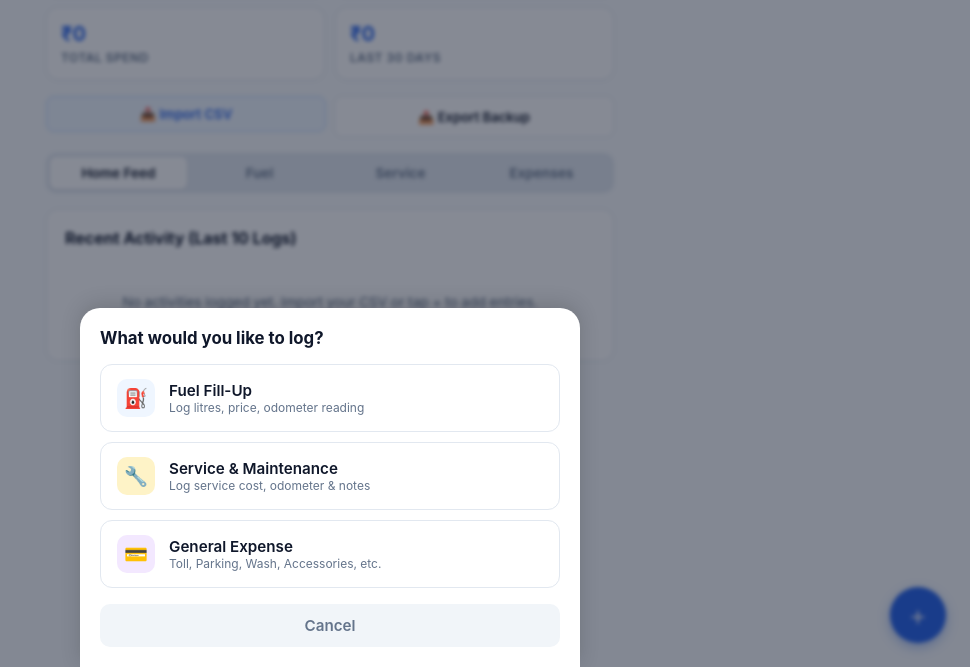
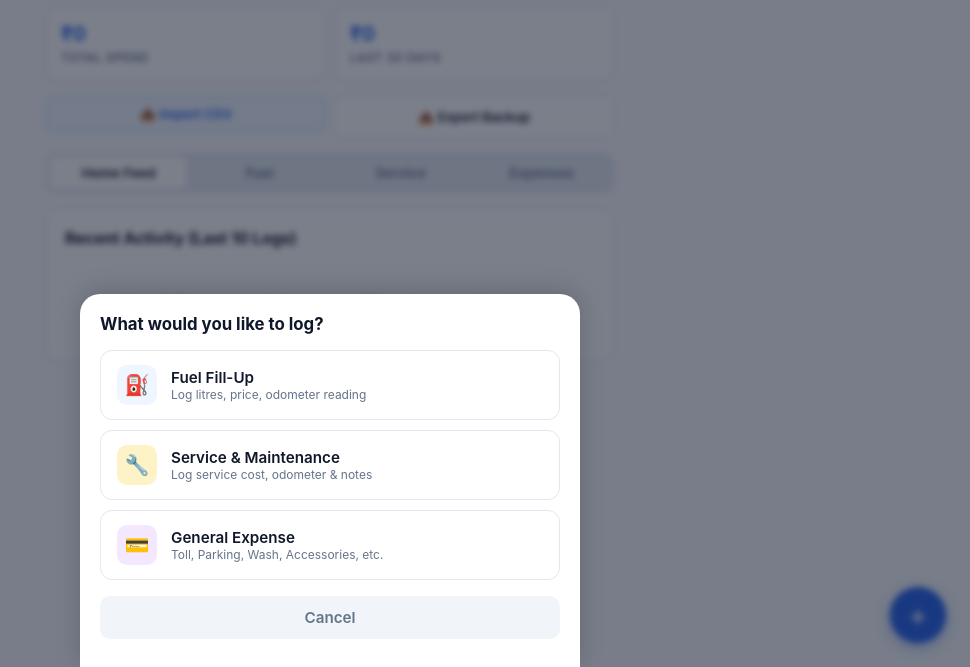
Before and after one commit to sastismm-boop/Vehicle-log, a plain HTML site: page index.html in a window 1280 px wide. Both pictures are taken after a click on the button "Add New Log". Shown: the part 133-800 px from the top of the page, without its empty margins (310-1280 px from the left). Drawn offline with Linux system fonts and the light colour scheme.

Commit message:
Update index.html

```diff
--- a/index.html
+++ b/index.html
@@ -26,7 +26,7 @@
     }
 
     * { box-sizing: border-box; font-family: -apple-system, BlinkMacSystemFont, 'Segoe UI', Roboto, sans-serif; margin: 0; padding: 0; }
-    body { background: var(--bg); color: var(--text); padding: 16px 16px 80px 16px; max-width: 600px; margin: 0 auto; -webkit-tap-highlight-color: transparent; }
+    body { background: var(--bg); color: var(--text); padding: 16px 16px 85px 16px; max-width: 600px; margin: 0 auto; -webkit-tap-highlight-color: transparent; }
 
     header { display: flex; justify-content: space-between; align-items: center; margin-bottom: 16px; }
     header h1 { font-size: 1.3rem; font-weight: 700; color: var(--text); }
@@ -105,24 +105,24 @@
       background: var(--primary);
       color: white;
       border: none;
-      box-shadow: 0 4px 12px rgba(37,99,235,0.4);
+      box-shadow: 0 4px 14px rgba(37,99,235,0.45);
       display: flex;
       align-items: center;
       justify-content: center;
-      font-size: 28px;
-      font-weight: 300;
+      font-size: 30px;
+      line-height: 1;
       cursor: pointer;
       z-index: 100;
       transition: transform 0.2s, background-color 0.2s;
     }
     .fab-btn:active { transform: scale(0.92); }
 
-    /* Modal / Action Sheet */
+    /* Modal / Bottom Sheet */
     .modal-overlay {
       position: fixed;
       top: 0; left: 0; right: 0; bottom: 0;
-      background: rgba(15, 23, 42, 0.5);
-      backdrop-filter: blur(2px);
+      background: rgba(15, 23, 42, 0.55);
+      backdrop-filter: blur(3px);
       display: none;
       align-items: flex-end;
       justify-content: center;
@@ -133,8 +133,8 @@
       width: 100%;
       max-width: 500px;
       border-radius: 20px 20px 0 0;
-      padding: 20px;
-      box-shadow: 0 -4px 20px rgba(0,0,0,0.15);
+      padding: 20px 20px 28px 20px;
+      box-shadow: 0 -4px 24px rgba(0,0,0,0.18);
       animation: slideUp 0.25s ease-out;
     }
     @keyframes slideUp {
@@ -161,13 +161,13 @@
     }
     .action-option:active { background: #f1f5f9; }
     .action-icon {
-      width: 38px;
-      height: 38px;
+      width: 40px;
+      height: 40px;
       border-radius: 10px;
       display: flex;
       align-items: center;
       justify-content: center;
-      font-size: 1.2rem;
+      font-size: 1.25rem;
     }
     .modal-cancel {
       width: 100%;
@@ -218,7 +218,7 @@
     <button class="action-btn" onclick="exportDataToCSV()">📤 Export Backup</button>
   </div>
 
-  <!-- Main Navigation Tabs -->
+  <!-- Navigation Tabs -->
   <div class="nav-tabs">
     <button class="nav-tab active" onclick="navigateTab('dashboard')">Home Feed</button>
     <button class="nav-tab" onclick="navigateTab('fuel')">Fuel</button>
@@ -418,20 +418,14 @@
   </div>
 
   <script>
-    // Register Service Worker with instant auto-update
+    // Network-First auto-update registration
     if ('serviceWorker' in navigator) {
-      navigator.serviceWorker.register('./sw.js').then(reg => {
+      navigator.serviceWorker.register('./sw.js').then((reg) => {
         reg.update();
-        reg.onupdatefound = () => {
-          const w = reg.installing;
-          w.onstatechange = () => {
-            if (w.state === 'installed' && navigator.serviceWorker.controller) {
-              window.location.reload();
-            }
-          };
-        };
       });
-      navigator.serviceWorker.addEventListener('controllerchange', () => window.location.reload());
+      navigator.serviceWorker.addEventListener('controllerchange', () => {
+        window.location.reload();
+      });
     }
 
     // Default dates to today
```
